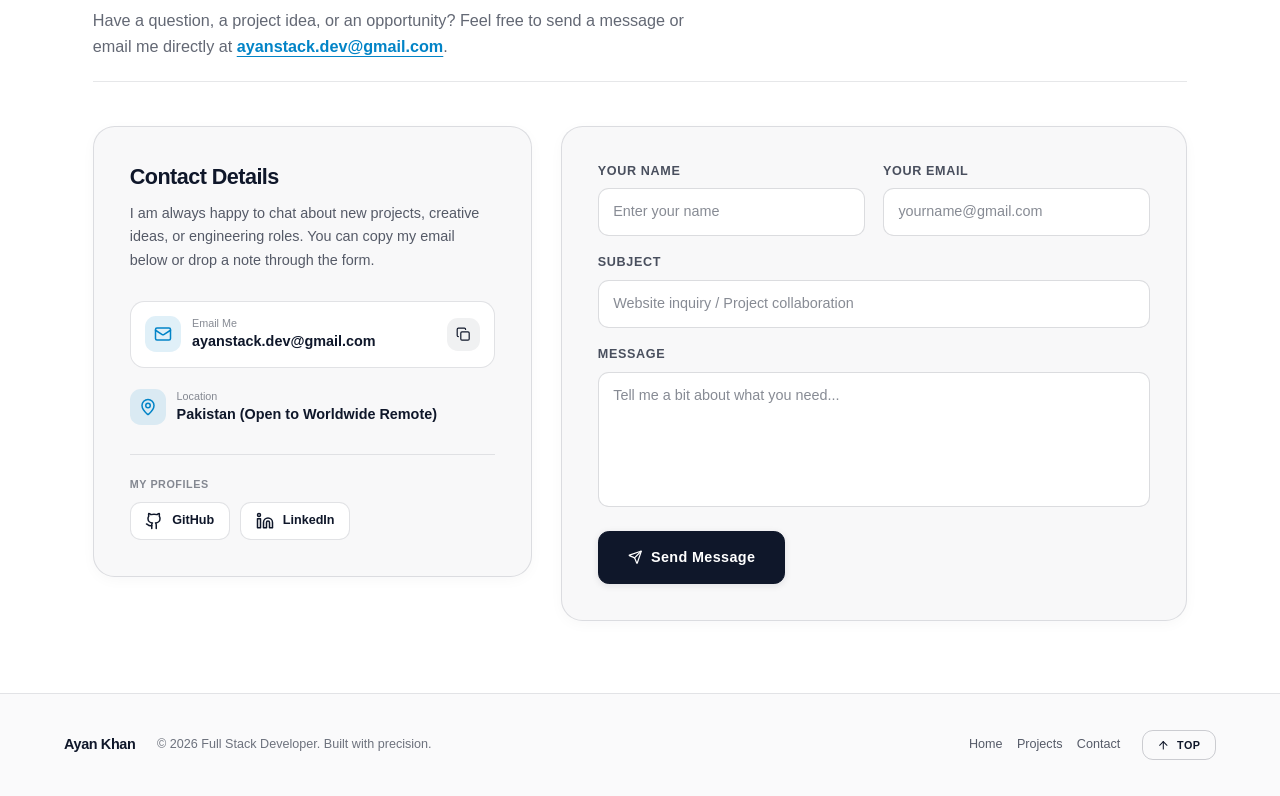
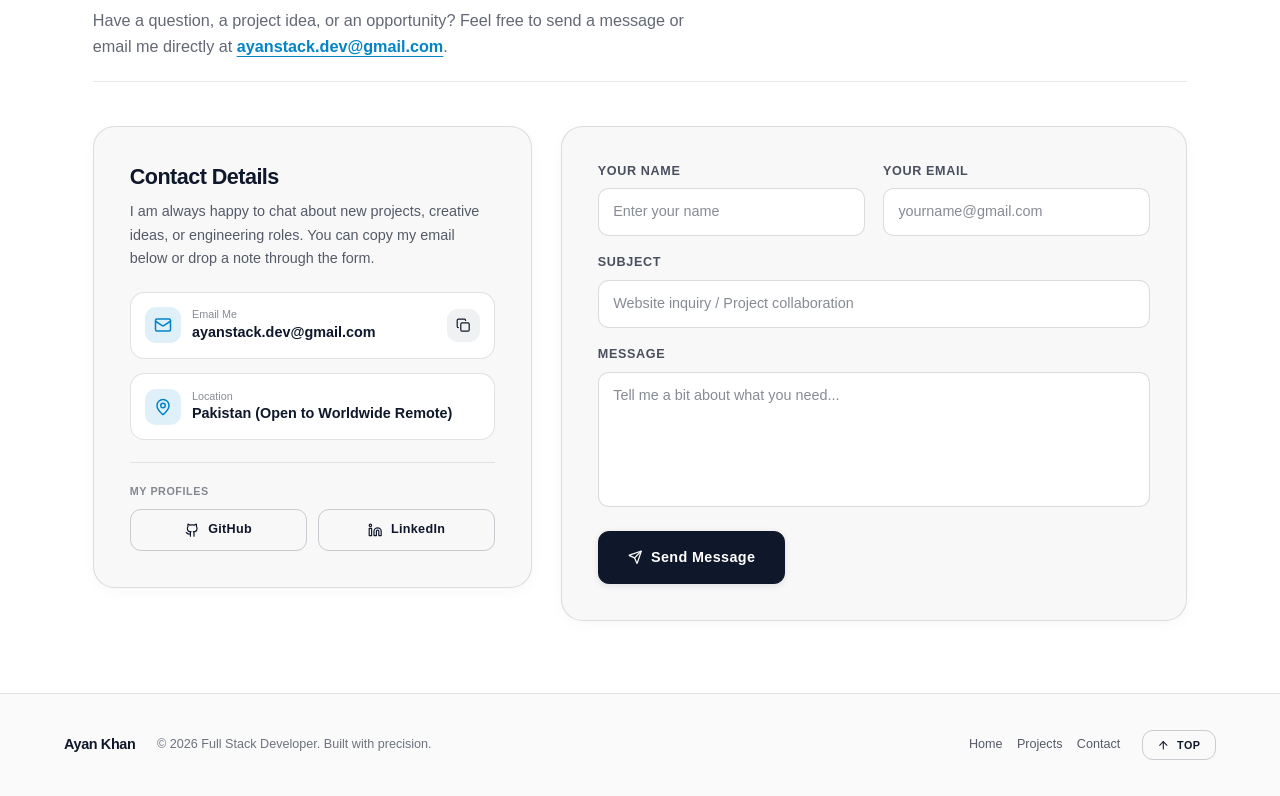
Before and after one commit to ayankhan1213/Ayan-Khan-Portfolio, a React (Vite) app in the folder Frontend/: page / in a window 1280 px wide. Shown: the part 3914-4710 px from the top of the page. Built offline with nearby package versions, Linux system fonts and the light colour scheme; a web font is replaced by a local one.

Commit message:
fix: navbar scrollIntoView alignment, deterministic scroll-spy, and contact details card alignment

```diff
--- a/Frontend/src/components/About.jsx
+++ b/Frontend/src/components/About.jsx
@@ -25,7 +25,7 @@ export default function About() {
   return (
     <section
       id="about"
-      style={{ scrollMarginTop: '5rem' }}
+      style={{ scrollMarginTop: '6rem' }}
       className="py-16 sm:py-20 px-4 sm:px-6 lg:px-8 max-w-7xl mx-auto"
     >
       {/* Clean Cohesive Header */}
--- a/Frontend/src/components/Contact.jsx
+++ b/Frontend/src/components/Contact.jsx
@@ -88,7 +88,7 @@ export default function Contact() {
       <div className="grid grid-cols-1 lg:grid-cols-12 gap-8 items-start">
         {/* Left: Contact Info & Copy Email */}
         <div
-          className="lg:col-span-5 rounded-3xl p-8 sm:p-10 flex flex-col justify-between"
+          className="lg:col-span-5 rounded-3xl p-8 sm:p-10 flex flex-col"
           style={{
             backgroundColor: 'color-mix(in srgb, var(--color-text) 3%, var(--color-bg))',
             border: '1px solid color-mix(in srgb, var(--color-text) 12%, transparent)',
@@ -97,14 +97,14 @@ export default function Contact() {
         >
           <div>
             <h3
-              className="text-2xl font-bold tracking-tight mb-3"
+              className="text-2xl font-bold tracking-tight mb-2.5"
               style={{ color: 'var(--color-text)' }}
             >
               Contact Details
             </h3>
 
             <p
-              className="text-base leading-relaxed mb-8"
+              className="text-base leading-relaxed mb-6"
               style={{
                 color: 'color-mix(in srgb, var(--color-text) 70%, transparent)',
               }}
@@ -114,7 +114,7 @@ export default function Contact() {
 
             {/* Quick Email Copy Card */}
             <div
-              className="p-4 rounded-2xl flex items-center justify-between mb-6"
+              className="p-4 rounded-2xl flex items-center justify-between mb-4 transition-all duration-200"
               style={{
                 backgroundColor: 'var(--color-bg)',
                 border: '1px solid color-mix(in srgb, var(--color-text) 12%, transparent)',
@@ -157,7 +157,14 @@ export default function Contact() {
               </button>
             </div>
 
-            <div className="flex items-center gap-3">
+            {/* Location Card (Matched Box Design) */}
+            <div
+              className="p-4 rounded-2xl flex items-center gap-3 mb-6 transition-all duration-200"
+              style={{
+                backgroundColor: 'var(--color-bg)',
+                border: '1px solid color-mix(in srgb, var(--color-text) 12%, transparent)',
+              }}
+            >
               <div
                 className="w-10 h-10 rounded-xl flex items-center justify-center flex-shrink-0"
                 style={{
@@ -181,9 +188,9 @@ export default function Contact() {
             </div>
           </div>
 
-          {/* Social Profiles (GitHub & LinkedIn only, Twitter removed) */}
+          {/* Social Profiles (GitHub & LinkedIn aligned side-by-side with diagonal hover) */}
           <div
-            className="pt-6 mt-8 border-t"
+            className="pt-6 border-t mt-auto"
             style={{
               borderColor: 'color-mix(in srgb, var(--color-text) 10%, transparent)',
             }}
@@ -195,31 +202,15 @@ export default function Contact() {
               My Profiles
             </div>
 
-            <div className="flex items-center gap-3">
+            <div className="grid grid-cols-2 gap-3">
               <a
                 href={githubUrl}
                 target="_blank"
                 rel="noopener noreferrer"
                 aria-label="Visit GitHub Profile"
-                className="flex items-center gap-2.5 px-4 py-2.5 rounded-xl text-sm font-semibold transition-all duration-200"
-                style={{
-                  backgroundColor: 'var(--color-bg)',
-                  color: 'var(--color-text)',
-                  border: '1px solid color-mix(in srgb, var(--color-text) 12%, transparent)',
-                }}
-                onMouseEnter={(e) => {
-                  e.currentTarget.style.color = 'var(--color-accent)';
-                  e.currentTarget.style.borderColor = 'var(--color-accent)';
-                  e.currentTarget.style.transform = 'translateY(-2px)';
-                }}
-                onMouseLeave={(e) => {
-                  e.currentTarget.style.color = 'var(--color-text)';
-                  e.currentTarget.style.borderColor =
-                    'color-mix(in srgb, var(--color-text) 12%, transparent)';
-                  e.currentTarget.style.transform = 'translateY(0)';
-                }}
+                className="group btn-diagonal-secondary flex items-center justify-center gap-2.5 px-4 py-3 rounded-xl text-sm font-semibold tracking-wide"
               >
-                <GithubIcon className="w-5 h-5" />
+                <GithubIcon className="w-4 h-4 transition-transform duration-300 group-hover:rotate-12" />
                 <span>GitHub</span>
               </a>
 
@@ -228,25 +219,9 @@ export default function Contact() {
                 target="_blank"
                 rel="noopener noreferrer"
                 aria-label="Visit LinkedIn Profile"
-                className="flex items-center gap-2.5 px-4 py-2.5 rounded-xl text-sm font-semibold transition-all duration-200"
-                style={{
-                  backgroundColor: 'var(--color-bg)',
-                  color: 'var(--color-text)',
-                  border: '1px solid color-mix(in srgb, var(--color-text) 12%, transparent)',
-                }}
-                onMouseEnter={(e) => {
-                  e.currentTarget.style.color = 'var(--color-accent)';
-                  e.currentTarget.style.borderColor = 'var(--color-accent)';
-                  e.currentTarget.style.transform = 'translateY(-2px)';
-                }}
-                onMouseLeave={(e) => {
-                  e.currentTarget.style.color = 'var(--color-text)';
-                  e.currentTarget.style.borderColor =
-                    'color-mix(in srgb, var(--color-text) 12%, transparent)';
-                  e.currentTarget.style.transform = 'translateY(0)';
-                }}
+                className="group btn-diagonal-secondary flex items-center justify-center gap-2.5 px-4 py-3 rounded-xl text-sm font-semibold tracking-wide"
               >
-                <LinkedinIcon className="w-5 h-5" />
+                <LinkedinIcon className="w-4 h-4 transition-transform duration-300 group-hover:scale-110" />
                 <span>LinkedIn</span>
               </a>
             </div>
--- a/Frontend/src/components/Navbar.jsx
+++ b/Frontend/src/components/Navbar.jsx
@@ -24,15 +24,30 @@ export default function Navbar() {
           const scrollY = window.scrollY;
           setIsScrolled(scrollY > 10);
 
-          // Scroll-spy: find section currently in view
+          // If at the very top
+          if (scrollY < 120) {
+            setActiveSection('home');
+            ticking = false;
+            return;
+          }
+
+          // If reached bottom of document, activate contact
+          const windowHeight = window.innerHeight;
+          const documentHeight = document.documentElement.scrollHeight;
+          if (windowHeight + scrollY >= documentHeight - 100) {
+            setActiveSection('contact');
+            ticking = false;
+            return;
+          }
+
+          // Scroll-spy: find section currently in view based on getBoundingClientRect
           const sections = ['home', 'projects', 'about', 'skills', 'contact'];
-          const offset = 140; // Navbar height + breathing room
 
           for (let i = sections.length - 1; i >= 0; i--) {
             const el = document.getElementById(sections[i]);
             if (el) {
-              const top = el.offsetTop - offset;
-              if (scrollY >= top) {
+              const rect = el.getBoundingClientRect();
+              if (rect.top <= 160) {
                 setActiveSection(sections[i]);
                 break;
               }
@@ -81,15 +96,7 @@ export default function Navbar() {
     const targetId = href.replace('#', '');
     const element = document.getElementById(targetId);
     if (element) {
-      const topOffset = 80;
-      const elementPosition = element.getBoundingClientRect().top + window.pageYOffset;
-      const offsetPosition = elementPosition - topOffset;
-
-      window.scrollTo({
-        top: offsetPosition,
-        behavior: 'smooth',
-      });
-
+      element.scrollIntoView({ behavior: 'smooth', block: 'start' });
       window.history.pushState(null, '', href);
       setActiveSection(targetId);
     }
--- a/Frontend/src/components/Projects.jsx
+++ b/Frontend/src/components/Projects.jsx
@@ -202,7 +202,7 @@ export default function Projects() {
   return (
     <section
       id="projects"
-      style={{ scrollMarginTop: '5rem' }}
+      style={{ scrollMarginTop: '6rem' }}
       className="py-16 sm:py-20 px-4 sm:px-6 lg:px-8 max-w-7xl mx-auto"
     >
       {/* Clean Cohesive Header */}
--- a/Frontend/src/components/Skills.jsx
+++ b/Frontend/src/components/Skills.jsx
@@ -52,7 +52,7 @@ export default function Skills() {
   return (
     <section
       id="skills"
-      style={{ scrollMarginTop: '5rem' }}
+      style={{ scrollMarginTop: '6rem' }}
       className="py-16 sm:py-20 px-4 sm:px-6 lg:px-8 max-w-7xl mx-auto"
     >
       {/* Clean Cohesive Header */}
--- a/Frontend/src/index.css
+++ b/Frontend/src/index.css
@@ -9,6 +9,7 @@
 
 html {
   scroll-behavior: smooth;
+  scroll-padding-top: 6rem;
   background-color: var(--color-bg);
   color: var(--color-text);
   font-family: 'Google Sans', sans-serif !important;
```
